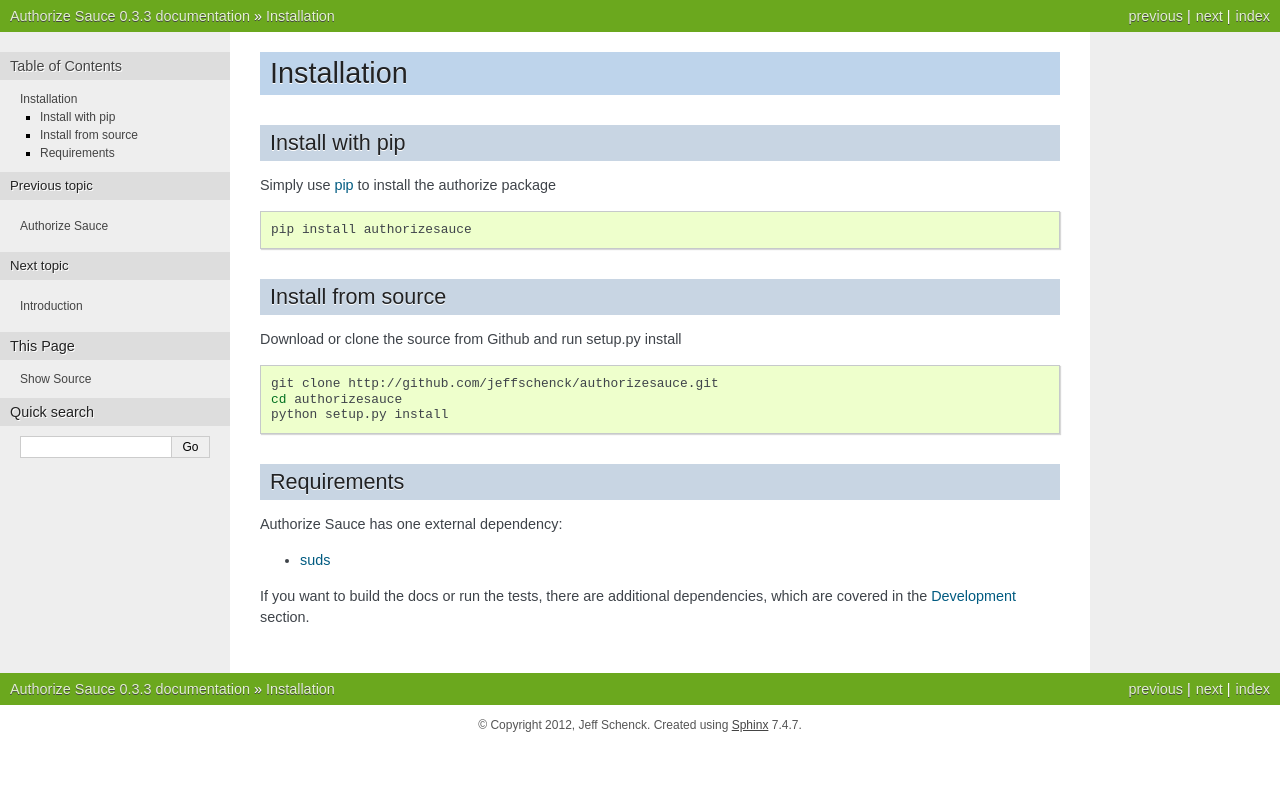
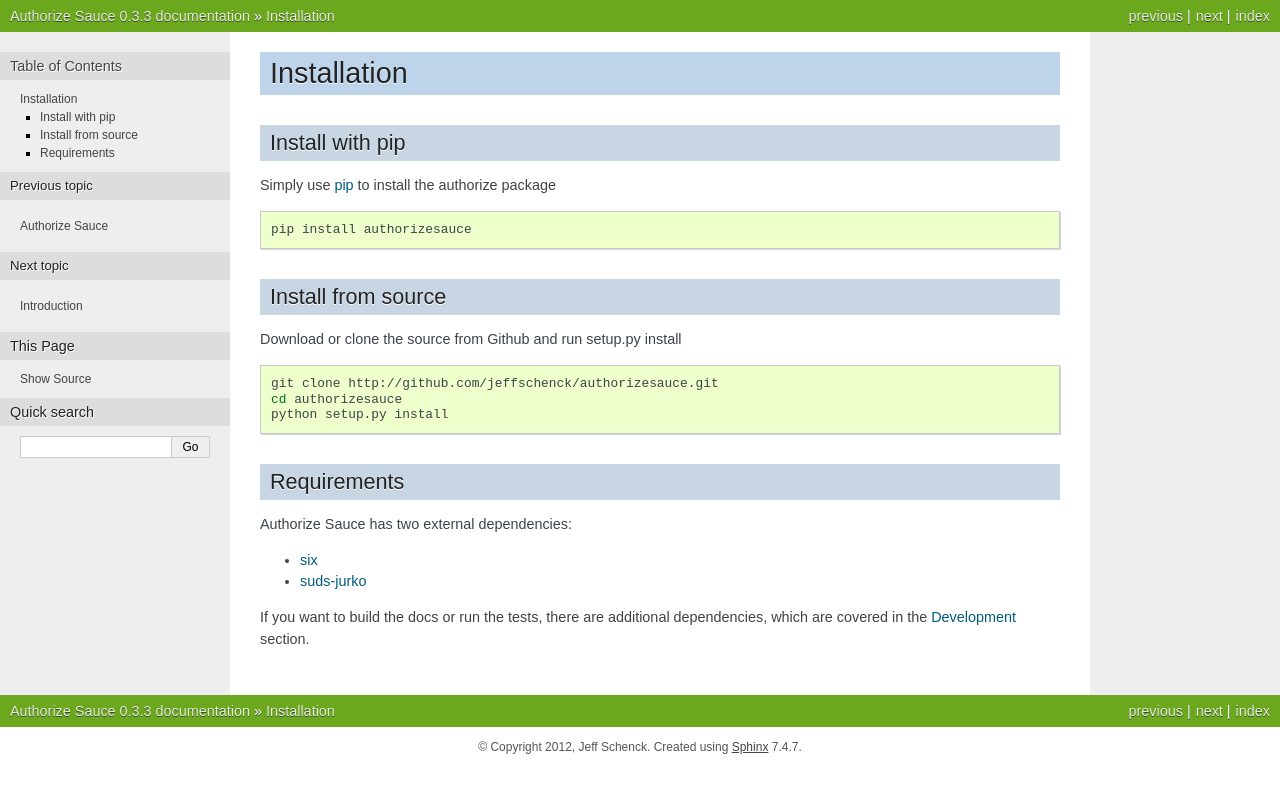
Before and after one commit to drewisme/authorizesauce, a Sphinx documentation site: the page built from docs/install.rst, in a window 1280 px wide. Shown: the top 793 px of the page. Built offline with Sphinx 7.4.7, drawn with Linux system fonts in a browser that asks for light colours.

Commit message:
Update docs
Update requirements after my Python 3 changes.

Update comments about CIM and ARB costs; according to
https://www.authorize.net/solutions/merchantsolutions/pricing/, these
are currently free.

Remove client.rst's references to nonexistent "credit" methods.

```diff
--- a/docs/client.rst
+++ b/docs/client.rst
@@ -13,7 +13,7 @@
 -----------
 
 .. autoclass:: authorize.client.AuthorizeCreditCard
-    :members: auth, capture, credit, save, recurring
+    :members: auth, capture, save, recurring
 
 Transaction
 -----------
@@ -25,7 +25,7 @@
 ----------
 
 .. autoclass:: authorize.client.AuthorizeSavedCard
-    :members: auth, capture, credit, delete
+    :members: auth, capture, delete
 
 Recurring charge
 ----------------
--- a/docs/install.rst
+++ b/docs/install.rst
@@ -26,11 +26,13 @@
 Requirements
 ------------
 
-Authorize Sauce has one external dependency:
+Authorize Sauce has two external dependencies:
 
-* suds_
+* six_
+* suds-jurko_
 
 If you want to build the docs or run the tests, there are additional
 dependencies, which are covered in the :doc:`development` section.
 
-.. _suds: https://fedorahosted.org/suds/
+.. _six: http://pythonhosted.org/six/
+.. _suds-jurko: https://bitbucket.org/jurko/suds
```
Also changed, not shown: 1 other file.
